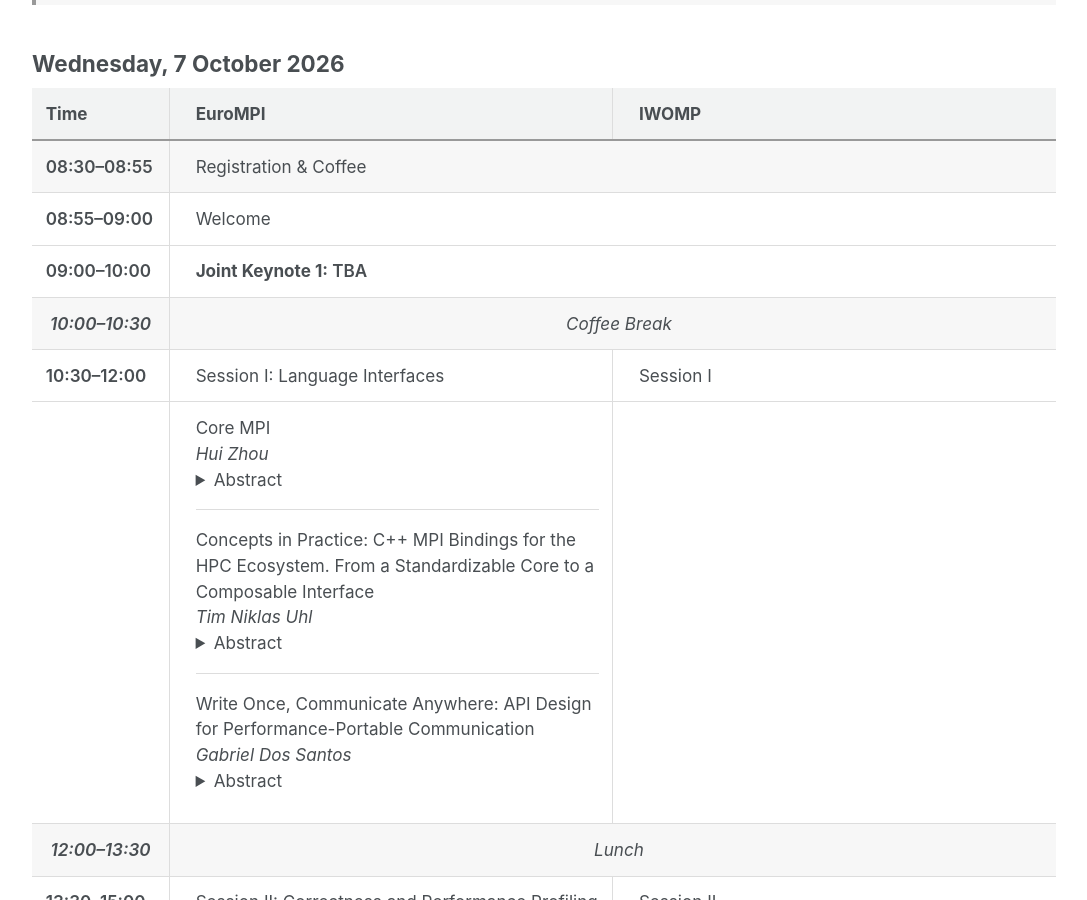
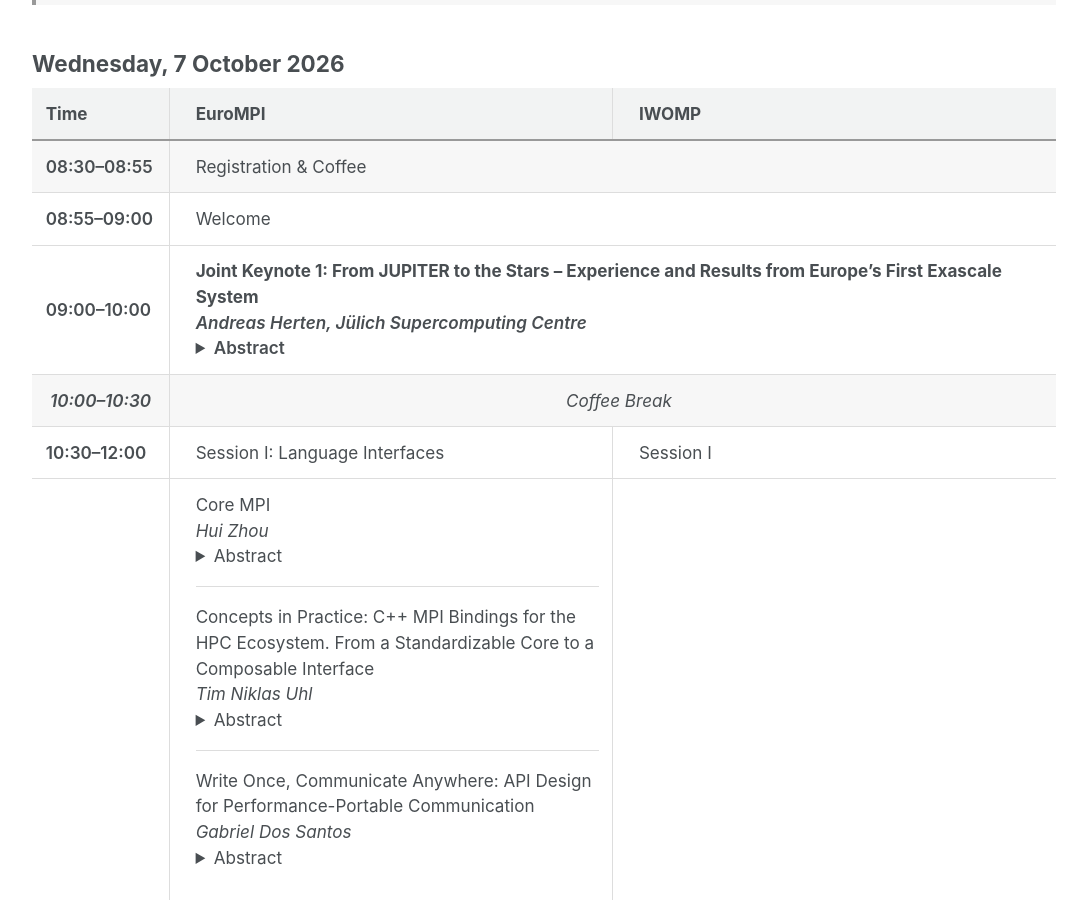
Before and after one commit to eurompi/eurompi.github.io, a Jekyll site: the page built from _pages/program.md, in a window 1280 px wide and 900 px high, scrolled down 777 px. Shown: the whole window, without its empty margins (96-1183 px from the left). Built offline with Jekyll 4.4.1, drawn with Linux system fonts in a browser that asks for light colours; cached includes are drawn as plain includes.

Commit message:
Add keynote 1 info
Signed-off-by: Christoph Niethammer <niethammer@hlrs.de>

```diff
--- a/_pages/program.md
+++ b/_pages/program.md
@@ -159,7 +159,16 @@
 
   <tr class="program-keynote">
     <td>09:00–10:00</td>
-    <td colspan="2"><strong>Joint Keynote 1:</strong> TBA</td>
+    <td colspan="2"><strong>Joint Keynote 1: From JUPITER to the Stars – Experience and Results from Europe’s First Exascale System</strong><br>
+      <i>Andreas Herten, Jülich Supercomputing Centre</i>
+      <details>
+      <summary>Abstract</summary>
+      <p>
+      JUPITER is Europe’s first Exascale system, utilizing about 24 000 GPUs to reach 1 ExaFLOP/s in the HPL benchmark. The system is hosted by Jülich Supercomputing Centre in Germany and currently finishing build-up procedures. The talk will show details of the system, its procurement and deployment, and also first results gained with these thousands of GPUs.</p>
+      <p><strong>Andreas Herten</strong>: Andreas Herten is a lead of the division “Novel System Architecture Design” at Jülich Supercomputing Centre, where his research focuses on accelerator-based computing. He and his team optimize applications, benchmark hardware, develop tools, and performance-critical libraries. He is part of the JUPITER core team and responsible for the benchmarking activities.
+      </p>
+      </details>
+    </td>
   </tr>
 
   <tr class="program-break">
```
